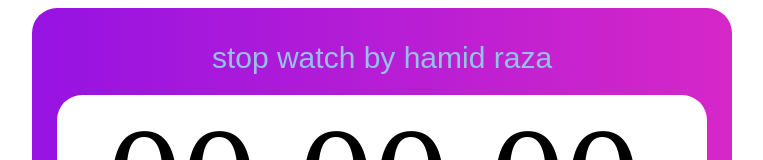
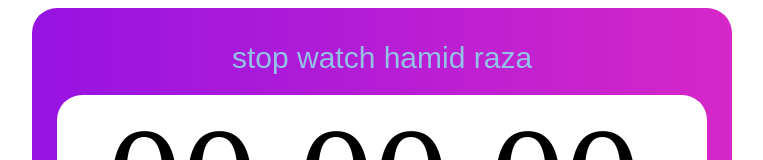
Before and after one commit to HamidRazaShaikh/stopwatch_ts_testing, a React (Create React App) app: page / in a window 1280 px wide. Shown: the top 160 px of the page, without its empty margins (258-1021 px from the left). Built offline with nearby package versions, Linux system fonts and the light colour scheme.

Commit message:
checking deployment

```diff
--- a/src/App.tsx
+++ b/src/App.tsx
@@ -59,7 +59,7 @@ const Stopwatch = () => {
   return (
     <div className="main-container">
       <div className="container">
-        <div className="title"> stop watch by hamid raza</div>
+        <div className="title"> stop watch hamid raza</div>
         <div className="display">
           {timeFormate()}
 
```
